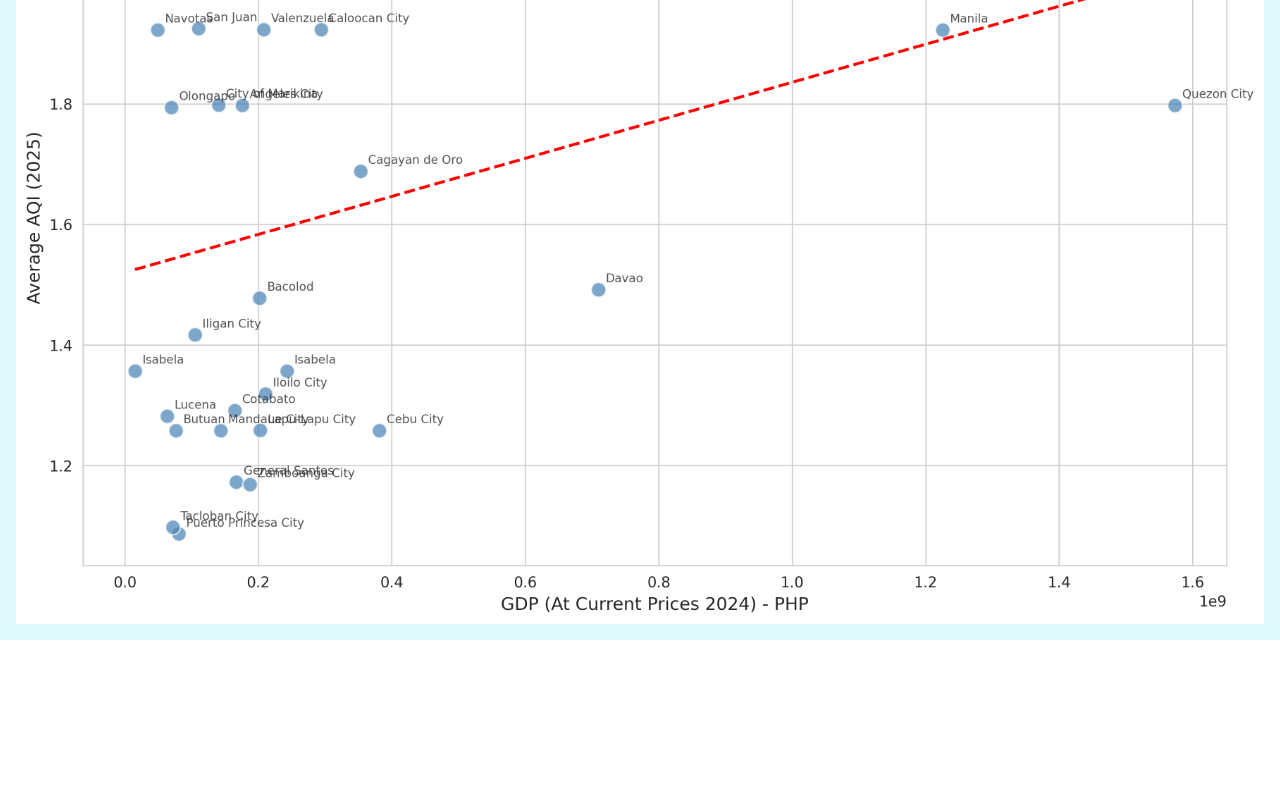
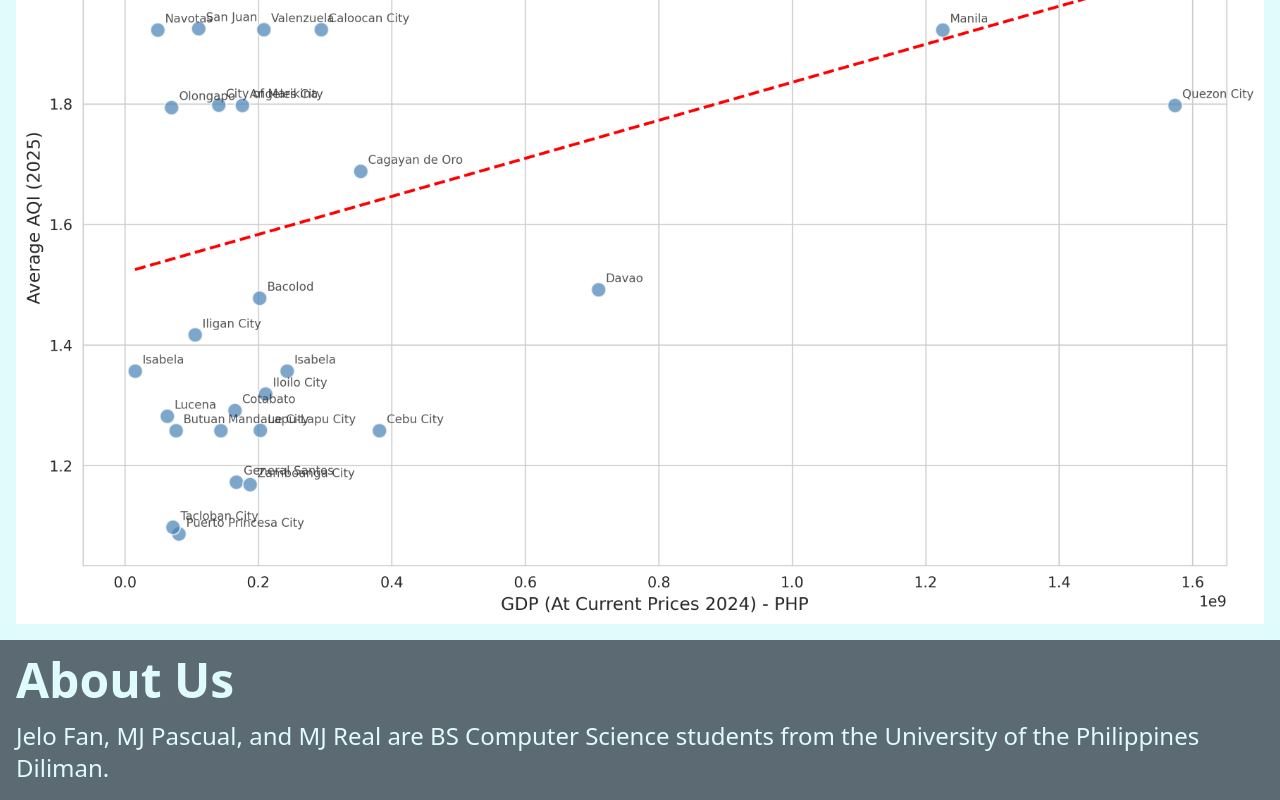
Before and after one commit to mcjefdreal/michair-jurban, a SvelteKit app: page / in a window 1280 px wide. Shown: the part 4914-5714 px from the top of the page. Before the commit the page ends 5554 px from the top, so only its background shows below. Built offline with nearby package versions, Linux system fonts and the light colour scheme.

Commit message:
feat: add About Us section

```diff
--- a/src/routes/+page.svelte
+++ b/src/routes/+page.svelte
@@ -78,6 +78,12 @@
         <img src={GDPAQICorrelation} alt="Pollutant bar graph"/>
     </div>
 
+    <div class="z-20 text-left text-light-cyan shadow-lg bg-blue-slate p-4">
+        <h1 class="font-bold text-5xl mb-4">About Us</h1>
+        <div class="flex flex-col gap-2">
+            <p class="text-2xl">Jelo Fan, MJ Pascual, and MJ Real are BS Computer Science students from the University of the Philippines Diliman.</p>
+        </div>
+    </div>
 
 
 </div>
```
